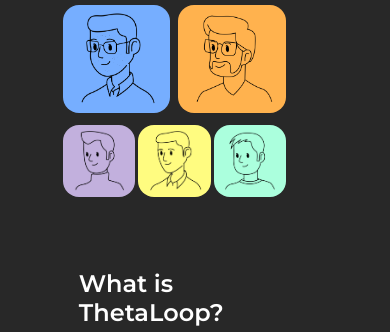
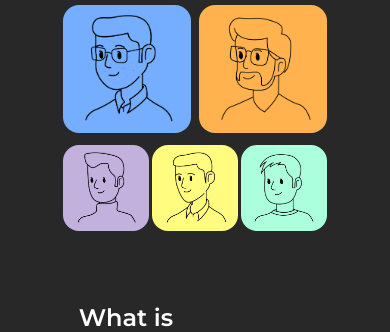
Before and after one commit to michaelrevington/Official_ThetaLoop_Website_Static, a plain HTML site: page index.html in a window 390 px wide. Shown: the part 255-587 px from the top of the page. Drawn offline with nearby package versions, Linux system fonts and the light colour scheme; a script that the page names is missing; a web font is replaced by a local one.

Commit message:
Website v2.1
In this version of the site few minor issues were addressed.
1. Responsive of the site in smaller screens.

```diff
--- a/css/main.css
+++ b/css/main.css
@@ -396,12 +396,12 @@ footer .footer2 .footer2_title{
         display: none;
     }
     .index_div1_mobile{
-        display: flex;
+        display: block;
         margin-top: 2px;
     }
     .index_div1_1_1{
         display: grid;
-        grid-template-columns: min-content min-content;
+        grid-template-columns: 1fr 1fr;
         grid-template-rows: min-content min-content min-content;
         grid-template-areas: "title title"
         "fig1 fig2"
```
